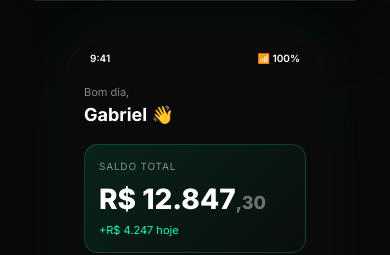
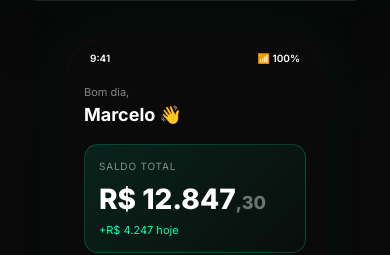
Before and after one commit to ogabrielslma-jpg/vagacerta, a Next.js app: page / in a window 390 px wide. Shown: the part 3496-3751 px from the top of the page. Built offline with nearby package versions, Linux system fonts and the light colour scheme.

Commit message:
troca nome do mockup mobile para Marcelo

```diff
--- a/app/page.tsx
+++ b/app/page.tsx
@@ -677,7 +677,7 @@ export default function Home() {
                   <div className="phone-content">
                     <div className="phone-greeting">
                       <div style={{fontSize:11, color:'rgba(255,255,255,0.5)'}}>Bom dia,</div>
-                      <div style={{fontSize:18, fontWeight:700}}>Gabriel 👋</div>
+                      <div style={{fontSize:18, fontWeight:700}}>Marcelo 👋</div>
                     </div>
 
                     <div className="phone-saldo">
```
